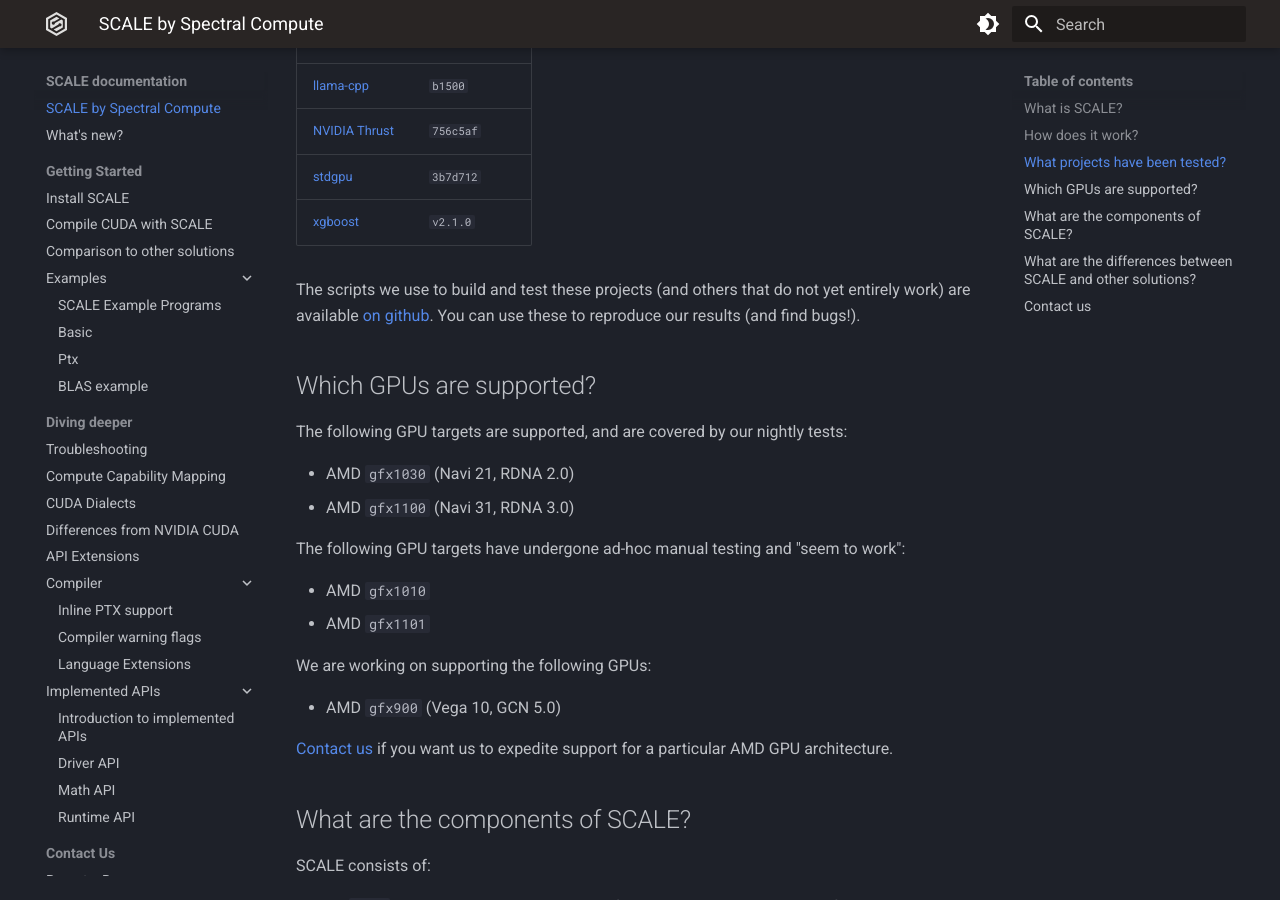
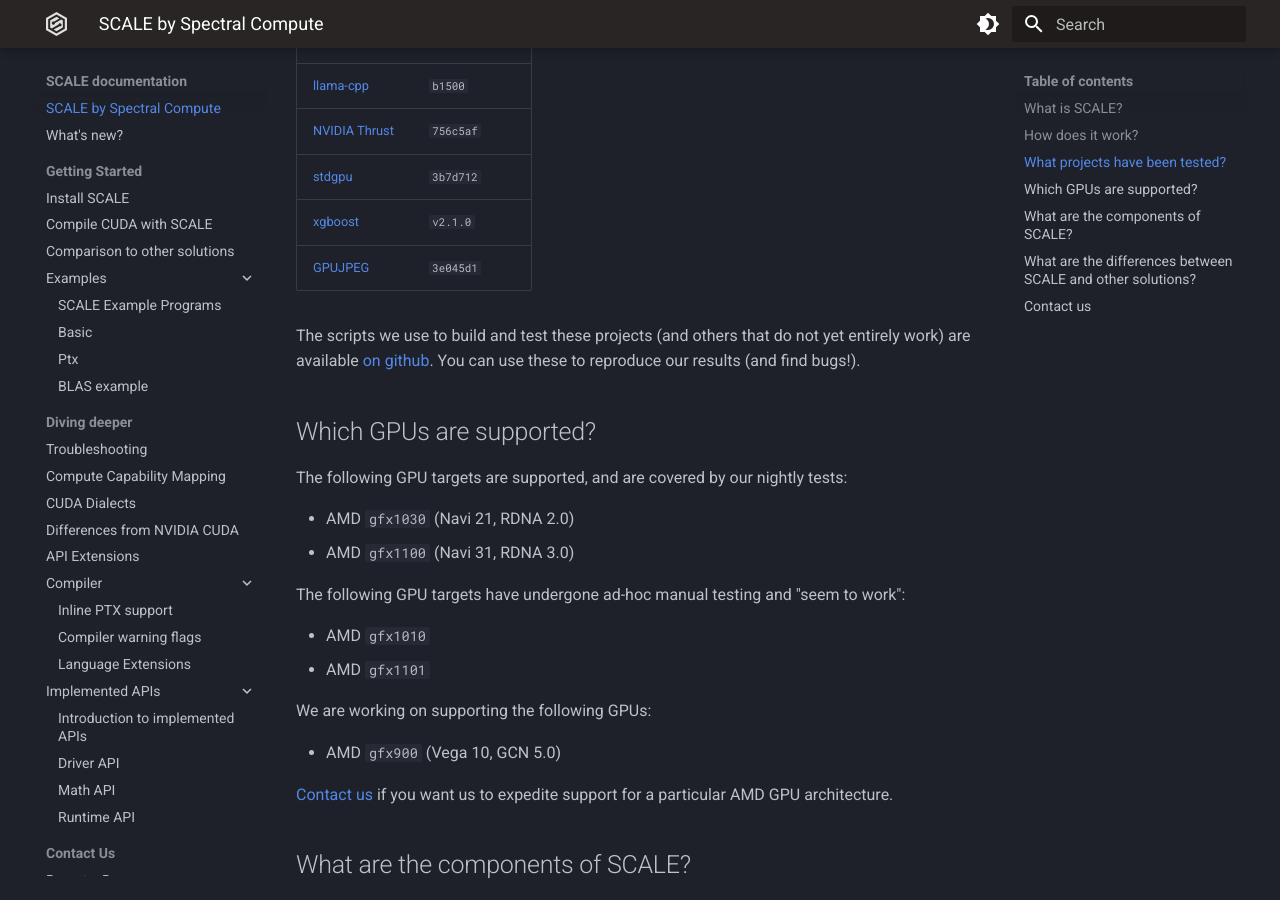
Before and after one commit to spectral-compute/scale-docs, an MkDocs documentation site: the page built from docs/README.md, in a window 1280 px wide and 900 px high, scrolled down 1261 px. Built offline with MkDocs 1.6.1 and Material for MkDocs 9.7.7, drawn with Linux system fonts in a browser that asks for light colours.

Commit message:
[Added] GPUJPEG to working third party list

```diff
--- a/docs/README.md
+++ b/docs/README.md
@@ -47,6 +47,7 @@ tests and pass fully:
 | [NVIDIA Thrust](https://github.com/NVIDIA/thrust)      | `756c5af`      |
 | [stdgpu](https://github.com/stotko/stdgpu)             | `3b7d712`      |
 | [xgboost](https://github.com/dmlc/xgboost)             | `v2.1.0`       |
+| [GPUJPEG](https://github.com/CESNET/GPUJPEG)           | `3e045d1`      |
 
 The scripts we use to build and test these projects (and others that do not
 yet entirely work) are available
```
